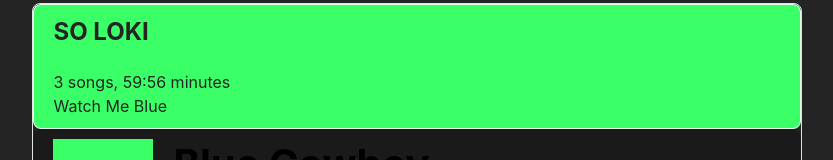
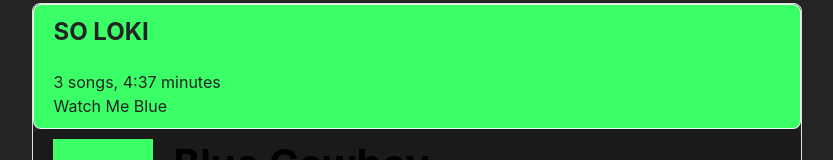
Before and after one commit to jajablinky/ArTape-2.0, a Next.js app: page / in a window 1280 px wide. Shown: the part 152-312 px from the top of the page, without its empty margins (224-1057 px from the left). Built offline with nearby package versions, Linux system fonts and the light colour scheme.

Commit message:
song duration

```diff
--- a/src/pages/index.tsx
+++ b/src/pages/index.tsx
@@ -23,7 +23,7 @@ export default function Home() {
           <div className={styles.musicPlayerHeader}>
             <h2 className={styles.profileName}>SO LOKI</h2>
             <p className={styles.amountSongTotalDuration}>
-              3 songs, 59:56 minutes
+              3 songs, 4:37 minutes
             </p>
             <p className={styles.artapeLink}>Watch Me Blue</p>
           </div>
```
